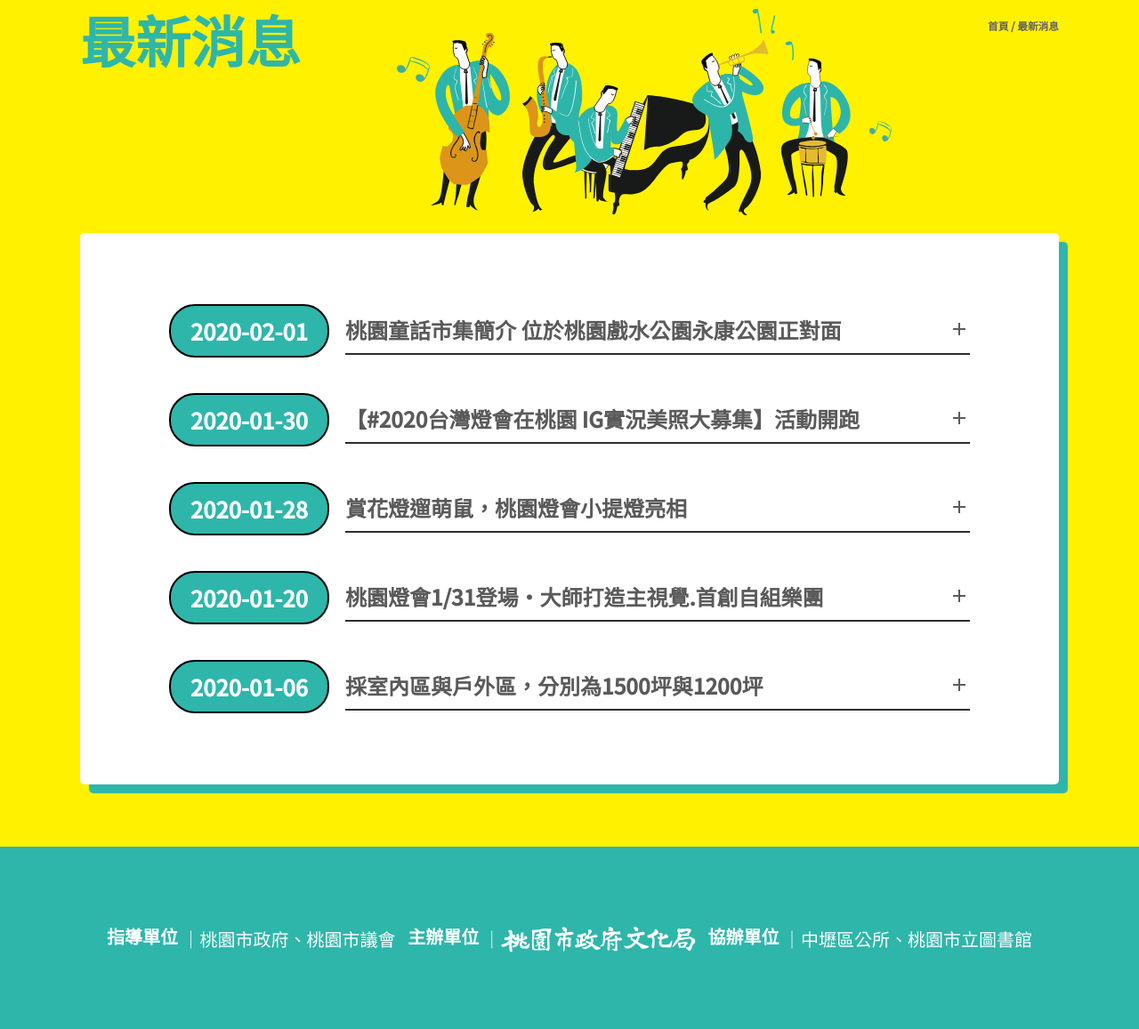
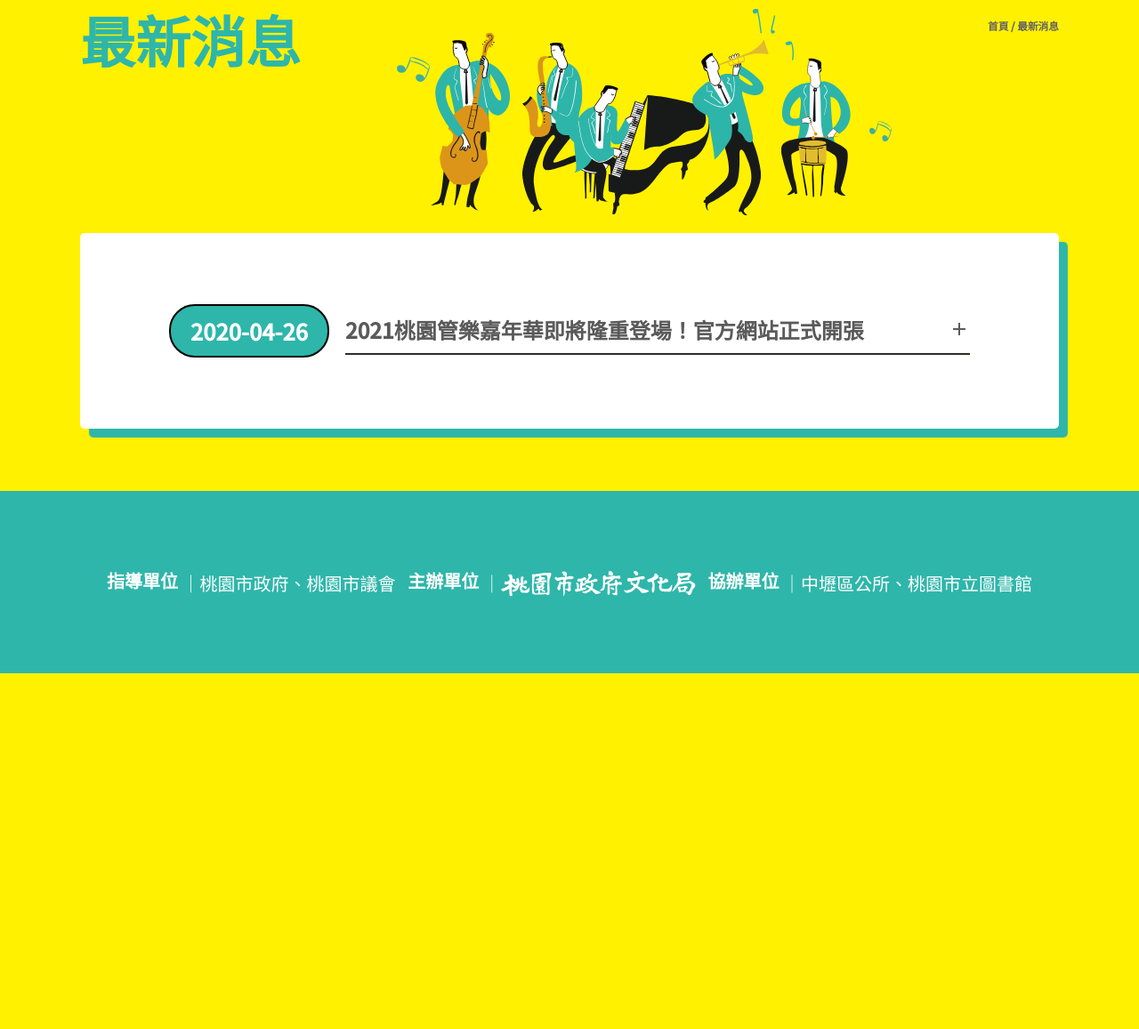
Before and after one commit to SaSaChu/band, a PHP site: page /news.html in a window 1280 px wide. Shown: the part 197-1354 px from the top of the page at 89% size. After the commit the page ends 954 px from the top, so only its background shows below. Run offline with PHP 8.4, Linux system fonts and the light colour scheme.

Commit message:
修改完成4/26

```diff
--- a/css/other.css
+++ b/css/other.css
@@ -20,3 +20,5 @@
 .c-blue { color: #2eb6ab; }
 
 .c-black { color: black; }
+
+.t-icon { display: inline-block; width: 100%; max-width: 36px; margin-right: 10px; }
--- a/css/public.css
+++ b/css/public.css
@@ -21,6 +21,8 @@
 .c-blue { color: #2eb6ab; }
 
 .c-black { color: black; }
+
+.t-icon { display: inline-block; width: 100%; max-width: 36px; margin-right: 10px; }
 
 p { margin: 10px 0; }
 
--- a/news.html
+++ b/news.html
@@ -97,10 +97,10 @@
 
                 <div class="list">
                     <div class="list-item">
-                        <div class="item-date">2020-02-01</div>
+                        <div class="item-date">2020-04-26</div>
                         <div class="item-content">
                             <div class="title">
-                                <h2>桃園童話市集簡介 位於桃園戲水公園永康公園正對面</h2>
+                                <h2>2021桃園管樂嘉年華即將隆重登場！官方網站正式開張</h2>
                                 <i class="icon-add"></i>
                             </div>
                             <!-- <a href="#" target="_blank">桃園童話市集簡介 位於桃園戲水公園永康公園正對面
@@ -108,76 +108,31 @@
                             </a> -->
 
                             <div class="content">
-                                <p>現任總統蔡英文女士為道道地地的屏東子弟，更是所有屏東鄉親的光榮！</p>
-                                <p>此徵件計畫擬推動「建立屏東符號」，推動充滿屏東在地特色服裝文化的「屏東衫」，更可藉此機會為我們屏東出身的蔡英文總統設計「總統衫」，乃計畫策辦「屏東衫‧總統衫」服裝設計徵圖徵件活動，讓國內相關服裝設計科系、服裝設計師共同來為蔡英文總統設計「總統衫」。</p>
-                                <p>【活動時間】<br/>
-                                    （一）徵件徵圖時間，自即日起至10月10日止。<br/>
-                                    （二）評選時間，預定於民國105年10月12日，評選後即刻公告。<br/>
-                                    （三）展示時間，預定於11月5日走秀活動之中，規劃「總統衫」入選作品之展示。</p>
+                                <p>
+                                    2021桃園管樂嘉年華即將隆重登場！</br>
+                                    5月22日至5月23日、5月29日至5月30日，每天皆有豐富多樣的活動，等您一同共襄盛舉！</br></br>
+                                    更多演出詳細內容及活動相關資訊，歡迎多多利用官方網站查詢。
                                 </p>
                             </div>
                         </div>
                     </div>
-                    <div class="list-item">
+
+
+                    <!-- <div class="list-item">
                         <div class="item-date">2020-01-30</div>
                         <div class="item-content">
                             <div class="title">
                                 <h2>【#2020台灣燈會在桃園 IG實況美照大募集】活動開跑</h2>
                                 <i class="icon-add"></i>
                             </div>
-                            <!-- <a href="#" target="_blank">桃園童話市集簡介 位於桃園戲水公園永康公園正對面
+                            <a href="#" target="_blank">桃園童話市集簡介 位於桃園戲水公園永康公園正對面
                                 <i class="icon-add"></i>
-                            </a> -->
+                            </a>
 
                             <div class="content">
                             </div>
                         </div>
-                    </div>
-                    <div class="list-item">
-                        <div class="item-date">2020-01-28</div>
-                        <div class="item-content">
-                            <div class="title">
-                                <h2>賞花燈遛萌鼠，桃園燈會小提燈亮相</h2>
-                                <i class="icon-add"></i>
-                            </div>
-                            <!-- <a href="#" target="_blank">桃園童話市集簡介 位於桃園戲水公園永康公園正對面
-                                <i class="icon-add"></i>
-                            </a> -->
-
-                            <div class="content">
-                            </div>
-                        </div>
-                    </div>
-                    <div class="list-item">
-                        <div class="item-date">2020-01-20</div>
-                        <div class="item-content">
-                            <div class="title">
-                                <h2>桃園燈會1/31登場・大師打造主視覺.首創自組樂團</h2>
-                                <i class="icon-add"></i>
-                            </div>
-                            <!-- <a href="#" target="_blank">桃園童話市集簡介 位於桃園戲水公園永康公園正對面
-                                <i class="icon-add"></i>
-                            </a> -->
-
-                            <div class="content">
-                            </div>
-                        </div>
-                    </div>
-                    <div class="list-item">
-                        <div class="item-date">2020-01-06</div>
-                        <div class="item-content">
-                            <div class="title">
-                                <h2>採室內區與戶外區，分別為1500坪與1200坪</h2>
-                                <i class="icon-add"></i>
-                            </div>
-                            <!-- <a href="#" target="_blank">桃園童話市集簡介 位於桃園戲水公園永康公園正對面
-                                <i class="icon-add"></i>
-                            </a> -->
-
-                            <div class="content">
-                            </div>
-                        </div>
-                    </div>
+                    </div> -->
                 </div>
 			</div>
 		</div>
--- a/scss/other.scss
+++ b/scss/other.scss
@@ -59,3 +59,10 @@
 .c-black {
   color: black;
 }
+
+.t-icon {
+  display: inline-block;
+  width: 100%;
+  max-width: 36px;
+  margin-right: 10px;
+}
--- a/stall.html
+++ b/stall.html
@@ -97,6 +97,8 @@
 
         <div class="list">
           <div class='all_boxs'>
+            <p class='f-18 text-l'>管樂團是由木管樂器、銅管樂器以及打擊樂器所組成音樂團隊。但您知道什麼是木管管樂、銅管樂器及打擊樂器嗎？每次管樂演出時，為什麼都會坐成一個半圓形呢？讓管樂知識補給站帶您深入認識，了解管樂器及編制的奧妙，闖關成功還有小禮物可以領取喔！</p>
+            </br></br>
             <p class='f-24 text-l c-black'>一、管樂知識補給站</p>
             <p class='list-20 text-l c-blue' title="01.">管樂樂器分類簡介綜合展示</p>
             <p class='f-18 text-l'>你知道什麼是木管樂器、銅管樂器及打擊樂器嗎？用圖文的方式簡單又完成的呈現，帶您快速認識「管樂器」。</p>
```
Also changed, not shown: events.html (+39 -6 lines), traffic.html (+30 -4 lines), img/events/e03-1.png (added), img/events/e03.png, img/traffic/front-of-bus.svg (added), img/traffic/parking.svg (added), img/traffic/sports-car.svg (added), 1 other file.
